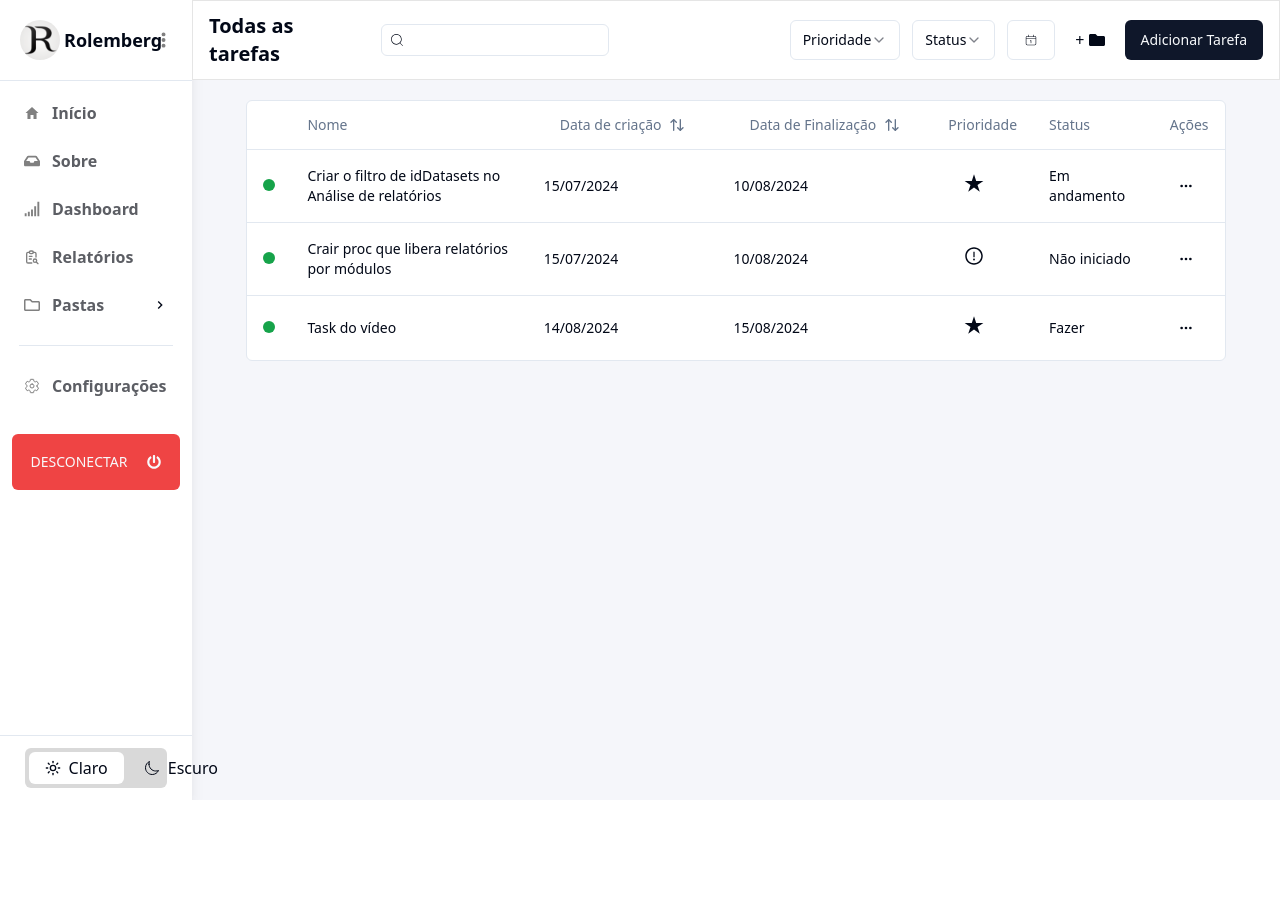
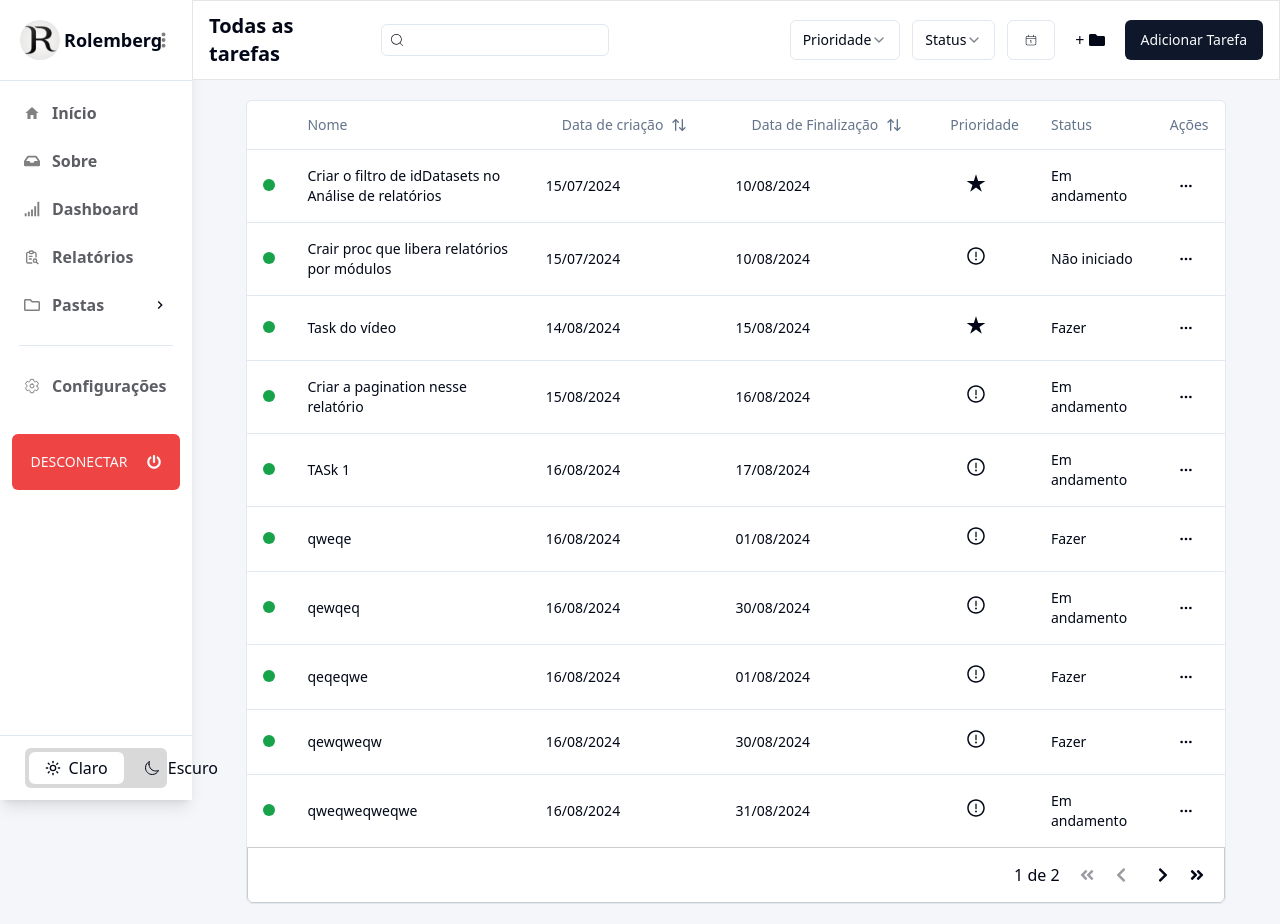
Before and after one commit to RolembergJunior/task-manager, a Next.js app: page / in a window 1280 px wide. Before the commit the page ends 800 px from the top, so only its background shows below. Built offline with nearby package versions, Linux system fonts and the light colour scheme; data requests are answered from the project's data file.

Commit message:
Create pagination

```diff
--- a/db.json
+++ b/db.json
@@ -76,6 +76,114 @@
       "folder": null,
       "checklist": [],
       "id": "a9db"
+    },
+    {
+      "name": "Criar a pagination nesse relatório",
+      "description": "Usar o Slice() para limitar os itens por páginas usando a seguinte fórmula .slice( page - 1, page * 10 ) ",
+      "responsible": "Rolemberg Junior",
+      "creationDate": "15/08/2024",
+      "finalizationDate": "2024-08-16",
+      "priority": "MÉDIA PRIORIDADE",
+      "status": "Em andamento",
+      "folder": null,
+      "checklist": [],
+      "id": "c98c"
+    },
+    {
+      "id": "87eb",
+      "name": "TASk 1",
+      "description": "",
+      "responsible": "Rolemberg Junior",
+      "creationDate": "16/08/2024",
+      "finalizationDate": "2024-08-17",
+      "priority": "MÉDIA PRIORIDADE",
+      "folder": null,
+      "status": "Em andamento",
+      "checklist": []
+    },
+    {
+      "id": "50ba",
+      "name": "qweqe",
+      "description": "qweq",
+      "responsible": "Rolemberg Junior",
+      "creationDate": "16/08/2024",
+      "finalizationDate": "2024-08-01",
+      "priority": "MÉDIA PRIORIDADE",
+      "folder": null,
+      "status": "Fazer",
+      "checklist": []
+    },
+    {
+      "id": "bd47",
+      "name": "qewqeq",
+      "description": "qweqwe",
+      "responsible": "Pitter Antonio",
+      "creationDate": "16/08/2024",
+      "finalizationDate": "2024-08-30",
+      "priority": "MÉDIA PRIORIDADE",
+      "folder": null,
+      "status": "Em andamento",
+      "checklist": []
+    },
+    {
+      "id": "2e45",
+      "name": "qeqeqwe",
+      "description": "qqweqweq",
+      "responsible": "Pitter Antonio",
+      "creationDate": "16/08/2024",
+      "finalizationDate": "2024-08-01",
+      "priority": "MÉDIA PRIORIDADE",
+      "folder": null,
+      "status": "Fazer",
+      "checklist": []
+    },
+    {
+      "id": "aa01",
+      "name": "qewqweqw",
+      "description": "eqweqweqw",
+      "responsible": "Pitter Antonio",
+      "creationDate": "16/08/2024",
+      "finalizationDate": "2024-08-30",
+      "priority": "MÉDIA PRIORIDADE",
+      "folder": null,
+      "status": "Fazer",
+      "checklist": []
+    },
+    {
+      "id": "8433",
+      "name": "qweqweqweqwe",
+      "description": "qweqwe",
+      "responsible": "Pitter Antonio",
+      "creationDate": "16/08/2024",
+      "finalizationDate": "2024-08-31",
+      "priority": "MÉDIA PRIORIDADE",
+      "folder": null,
+      "status": "Em andamento",
+      "checklist": []
+    },
+    {
+      "id": "b0bc",
+      "name": "qweqweqweqweqw",
+      "description": "qweqwe",
+      "responsible": "Fernanda Sales",
+      "creationDate": "16/08/2024",
+      "finalizationDate": "2024-08-24",
+      "priority": "MÉDIA PRIORIDADE",
+      "folder": null,
+      "status": "Em andamento",
+      "checklist": []
+    },
+    {
+      "id": "355a",
+      "name": "ITEM DA PAGINAÇÃO 2",
+      "description": "",
+      "responsible": "Pitter Antonio",
+      "creationDate": "16/08/2024",
+      "finalizationDate": "2024-08-17",
+      "priority": "MÉDIA PRIORIDADE",
+      "folder": null,
+      "status": "Fazer",
+      "checklist": []
     }
   ],
   "pastas": [
--- a/src/app/page.tsx
+++ b/src/app/page.tsx
@@ -44,7 +44,6 @@ export default function Home() {
     setAllData([...allData, newData]);
   }
 
-
   function filteredArray() {
 
     const normalizeToLowerCase = filters.search.toLowerCase();
@@ -72,6 +71,7 @@ export default function Home() {
       setTheme( storagetheme || 'light' );
     }
   },[]);
+
 
   const localStorageIsDefined = theme === window.localStorage.getItem('theme') ? true : false;
 
--- a/src/app/tasks/data-table.tsx
+++ b/src/app/tasks/data-table.tsx
@@ -15,11 +15,15 @@ import {
     Table,
     TableBody,
     TableCell,
+    TableFooter,
     TableHead,
     TableHeader,
     TableRow,
   } from "@/components/ui/table";
 import Loading from "@/components/Loading";
+import { FaChevronRight, FaChevronLeft } from "react-icons/fa";
+import { FaAngleDoubleRight, FaAngleDoubleLeft } from "react-icons/fa";
+import ButtonIcon from "@/components/ButtonIcon";
 
   interface DataTableProps<TData, TValue> {
     columns: ColumnDef<TData, TValue>[],
@@ -28,6 +32,7 @@ import Loading from "@/components/Loading";
 
   export function DataTable<Tdata, Tvalue>({columns, data}:DataTableProps<Tdata, Tvalue>) {
     const [ sorting, setSorting ] = useState<SortingState>([]);
+    const [ page, setPage ] = useState(1);
     const router = useRouter();
     const table = useReactTable({
         data,
@@ -42,7 +47,17 @@ import Loading from "@/components/Loading";
 
     function onHandleClickRow(id:number | string){
         router.push(`/task/${id}`);
-    }
+    };
+
+    let countAllTasks = data.length;
+    let totalPages = Math.ceil(countAllTasks/10);
+
+    // function getItemsCurrentPage(){
+    //     const startIndex = (page - 1) * 10;
+    //     const endIndex = page * 10;
+
+    //     return
+    // }
 
 
     if(data === undefined) return <Loading/>
@@ -70,7 +85,7 @@ import Loading from "@/components/Loading";
                 </TableHeader>
                 <TableBody>
                     {table.getRowModel().rows?.length ? (
-                        table.getRowModel().rows.map( (row) => (
+                        table.getRowModel().rows.slice((page - 1) * 10, page * 10).map( (row) => (
                             <TableRow
                                 onClick={() => onHandleClickRow(row.original.id)}
                                 key={row.id}
@@ -97,6 +112,43 @@ import Loading from "@/components/Loading";
                     )}
                 </TableBody>
             </Table>
+            <div className="flex justify-end items-center gap-3 border border-black/20 dark:border-white/20 w-full p-3 rounded-b-md">
+                <p>
+                    {page} de { totalPages }
+                </p>
+                <div className="flex space-x-1">
+                    <ButtonIcon
+                        disabled={page === 1 ? true : false}
+                        transparent={false}
+                        onClick={() => setPage(1)}
+                    >
+                        <FaAngleDoubleLeft/>
+                    </ButtonIcon>
+                    <ButtonIcon
+                        disabled={page === 1 ? true : false}
+                        transparent={false}
+                        onClick={() => setPage(page - 1)}
+                    >
+                        <FaChevronLeft/>
+                    </ButtonIcon>
+                </div>
+                <div className="flex space-x-1">
+                    <ButtonIcon
+                        disabled={page === totalPages ? true : false}
+                        transparent={false}
+                        onClick={() => setPage(page + 1)}
+                    >
+                        <FaChevronRight/>
+                    </ButtonIcon>
+                    <ButtonIcon
+                        disabled={page === totalPages ? true : false}
+                        transparent={false}
+                        onClick={() => setPage(totalPages)}
+                    >
+                        <FaAngleDoubleRight/>
+                    </ButtonIcon>
+                </div>
+            </div>
         </div>
     );
   }
--- /dev/null
+++ b/src/components/ButtonIcon/index.tsx
@@ -0,0 +1,18 @@
+'use client'
+
+import { ComponentProps } from "react";
+
+interface ButtonIconProps extends ComponentProps<'button'>{
+    transparent: boolean
+}
+
+export default function ButtonIcon({transparent, ...props}:ButtonIconProps){
+    return(
+        <button
+            {...props}
+            className={ `border border-white/10 rounded-md p-1.5
+                ${transparent ? "bg-transparent" : "bg-white/10"}
+                ${props.disabled ? "opacity-40" : "opacity-none"}`}
+        />
+    );
+}
```
